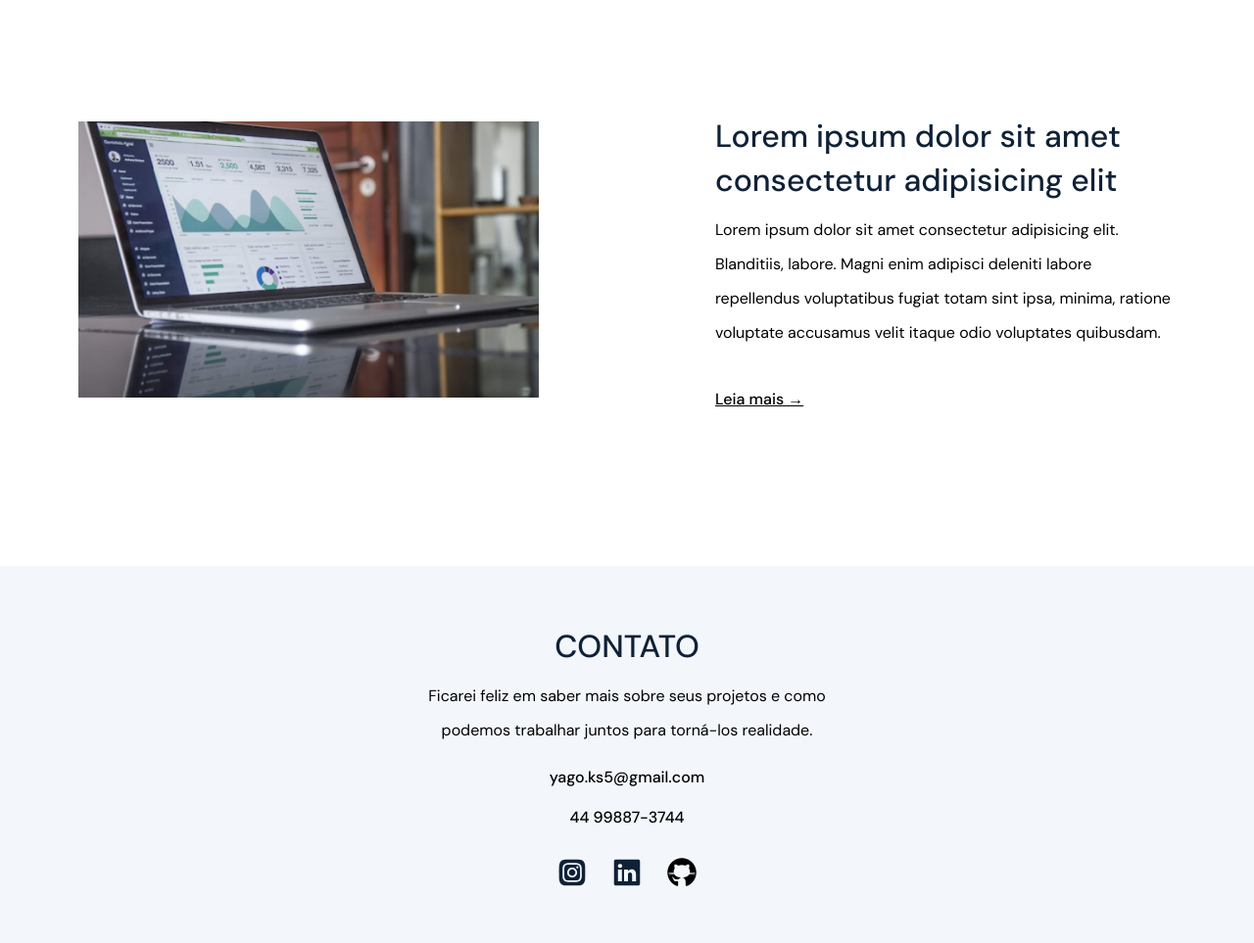
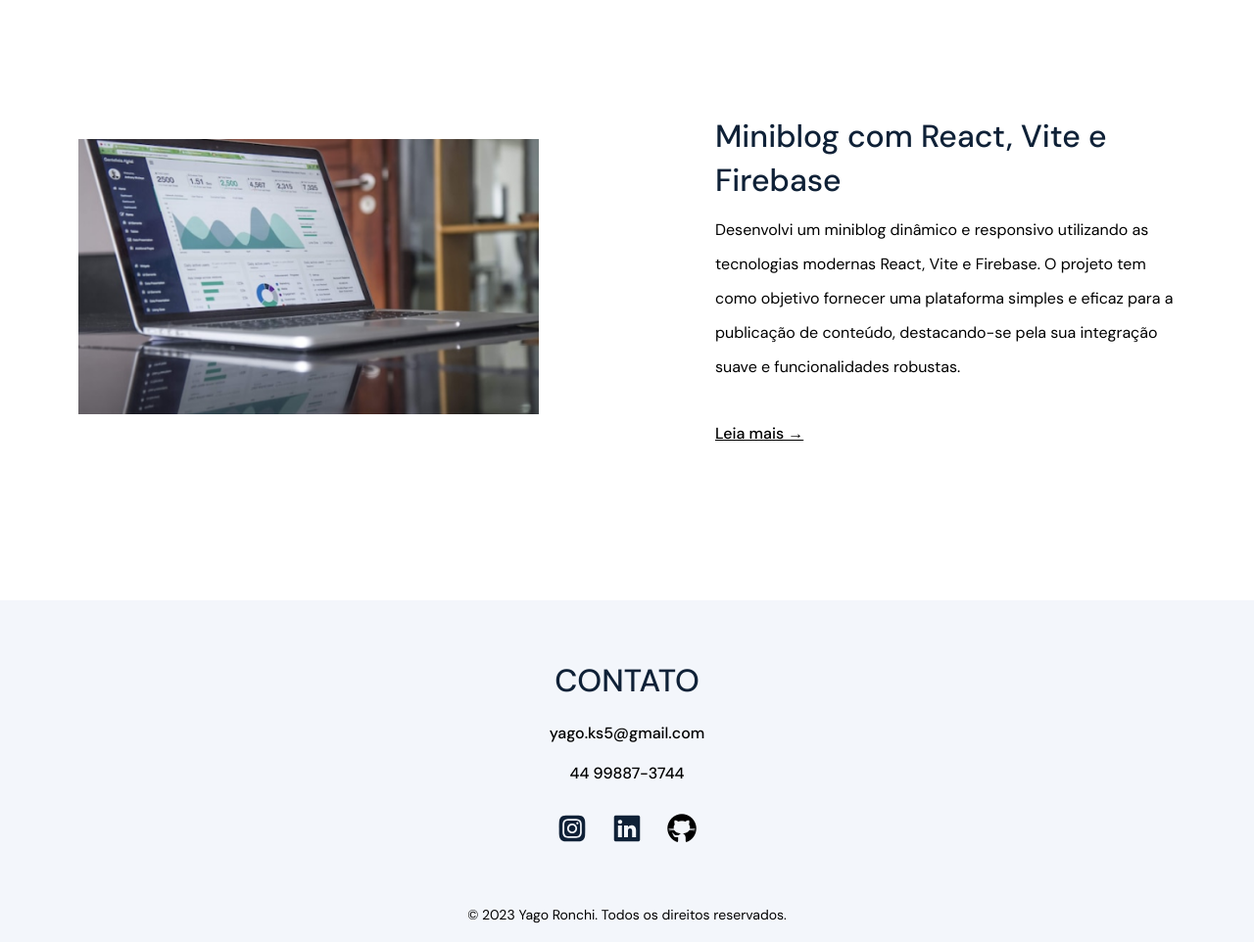
Before and after one commit to Yagoks5/portfolio.github.io, a plain HTML site: page index.html in a window 1280 px wide. Shown: the part 2847-3810 px from the top of the page at 98% size. Drawn offline with Linux system fonts and the light colour scheme.

Commit message:
Update index.html
atualizando com o projeto de blog utlizando react

```diff
--- a/index.html
+++ b/index.html
@@ -169,13 +169,13 @@
             </div>
             <div class="projects__info">
               <h3 class="tertiary-title">
-                Lorem ipsum dolor sit amet consectetur adipisicing elit
+                Miniblog com React, Vite e Firebase
               </h3>
               <p>
-                Lorem ipsum dolor sit amet consectetur adipisicing elit. Blanditiis, labore. Magni enim adipisci deleniti labore repellendus voluptatibus fugiat totam sint ipsa, minima, ratione voluptate accusamus velit itaque odio voluptates quibusdam.
+                Desenvolvi um miniblog dinâmico e responsivo utilizando as tecnologias modernas React, Vite e Firebase. O projeto tem como objetivo fornecer uma plataforma simples e eficaz para a publicação de conteúdo, destacando-se pela sua integração suave e funcionalidades robustas.
 
               </p>
-              <a href="#">Leia mais &rarr;</a>
+              <a href="https://miniblog-react-yogo.netlify.app/">Leia mais &rarr;</a>
             </div>
           </li>
         </ul>
@@ -185,8 +185,7 @@
         <div class="footer__content max-width mb-0">
           <h2 class="tertiary-title mb-s">CONTATO</h2>
           <p class="mb-m">
-            Ficarei feliz em saber mais sobre seus projetos e como podemos
-            trabalhar juntos para torná-los realidade.
+
           </p>
           <div class="footer__contact mb-m">
             <span class="mb-m">yago.ks5@gmail.com</span>
```
